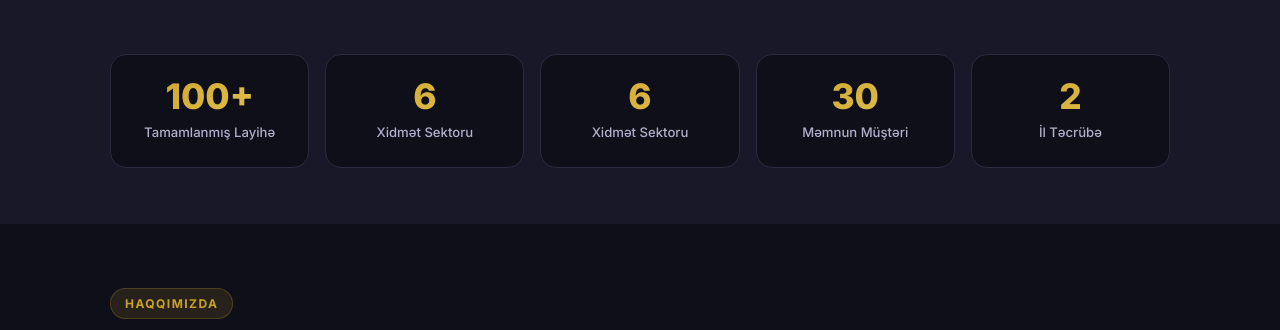
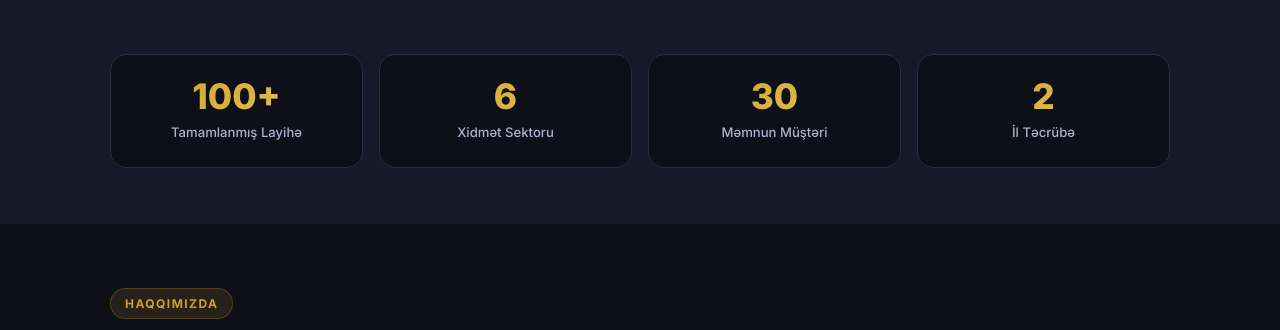
Before and after one commit to nurxanfalan-eng/neco, a plain HTML site: page index.html in a window 1280 px wide. Shown: the part 802-1132 px from the top of the page. Drawn offline with Linux system fonts and the light colour scheme.

Commit message:
Remove duplicate stat-card in index.html
Removed duplicate stat-card for Xidmət Sektoru.

```diff
--- a/index.html
+++ b/index.html
@@ -73,10 +73,6 @@
           <div class="stat-card">
             <div class="stat-number" data-target="100">0</div>
             <div class="stat-label">Tamamlanmış Layihə</div>
-          </div>
-          <div class="stat-card">
-            <div class="stat-number" data-target="6">0</div>
-            <div class="stat-label">Xidmət Sektoru</div>
           </div>
           <div class="stat-card">
             <div class="stat-number" data-target="6">0</div>
```
